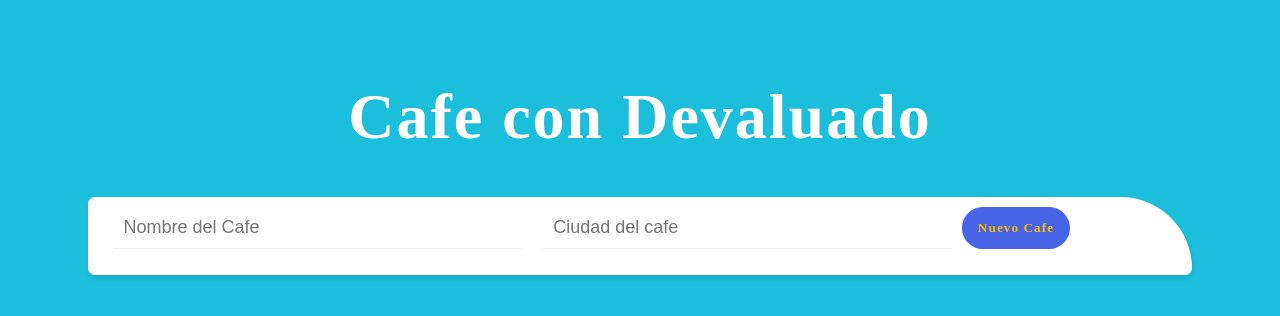
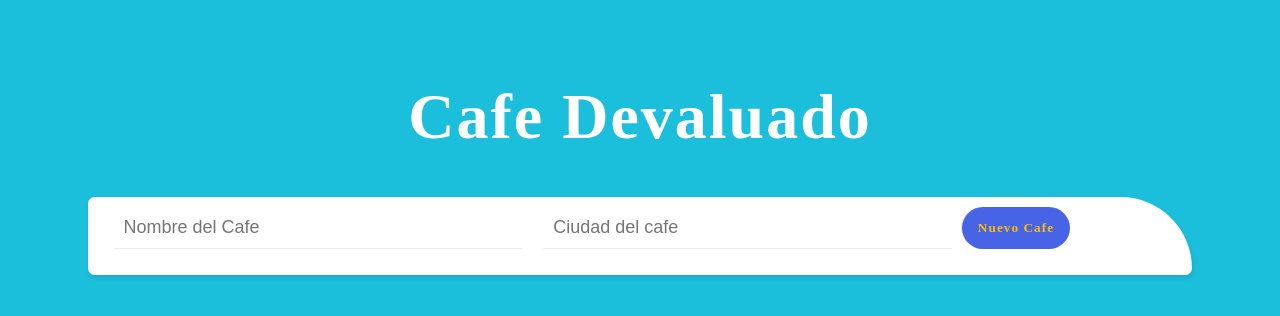
Before and after one commit to carlosnp/crudfirebase, a plain HTML site: page index.html in a window 1280 px wide. Drawn offline with Linux system fonts and the light colour scheme; no server answers.

Commit message:
cambio de titulo

```diff
--- a/index.html
+++ b/index.html
@@ -12,7 +12,7 @@
     <title>CRUD Firebase</title>
 </head>
 <body>
-    <h1>Cafe con Devaluado</h1>
+    <h1>Cafe Devaluado</h1>
 
     <div class="content">
 
```
